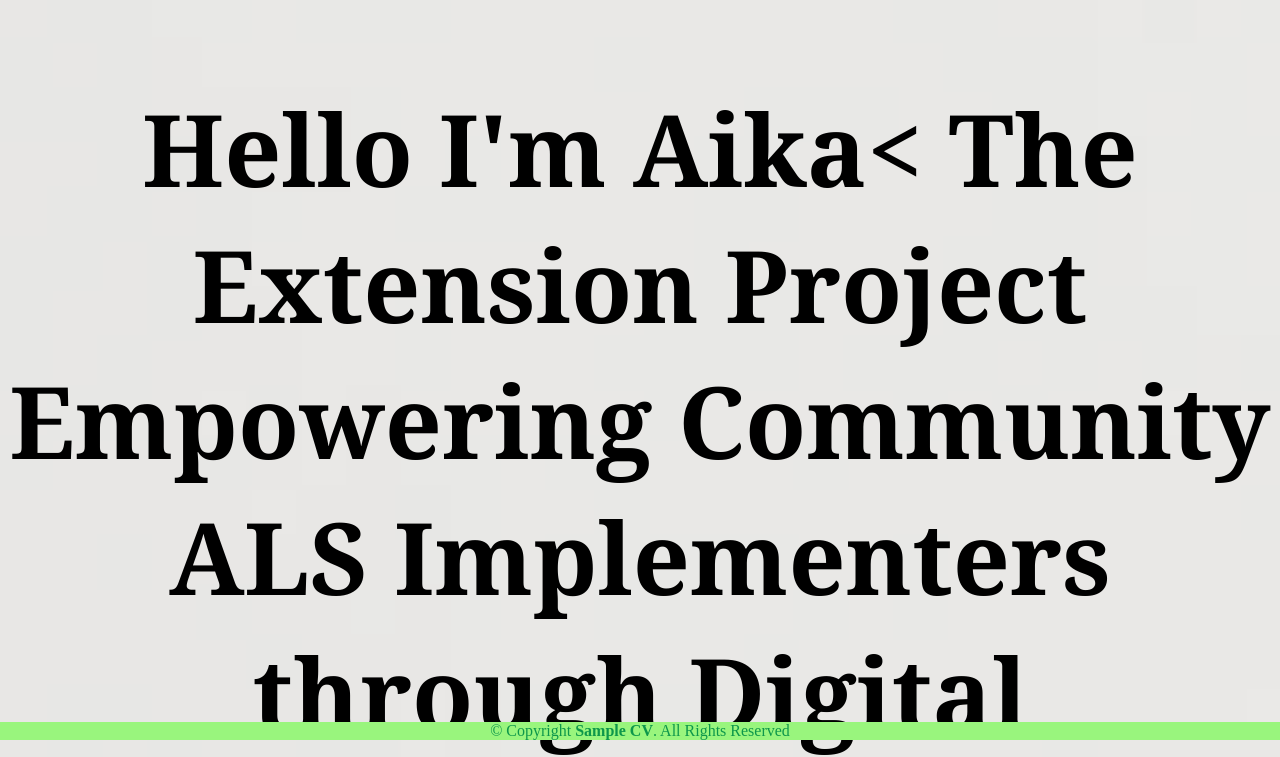
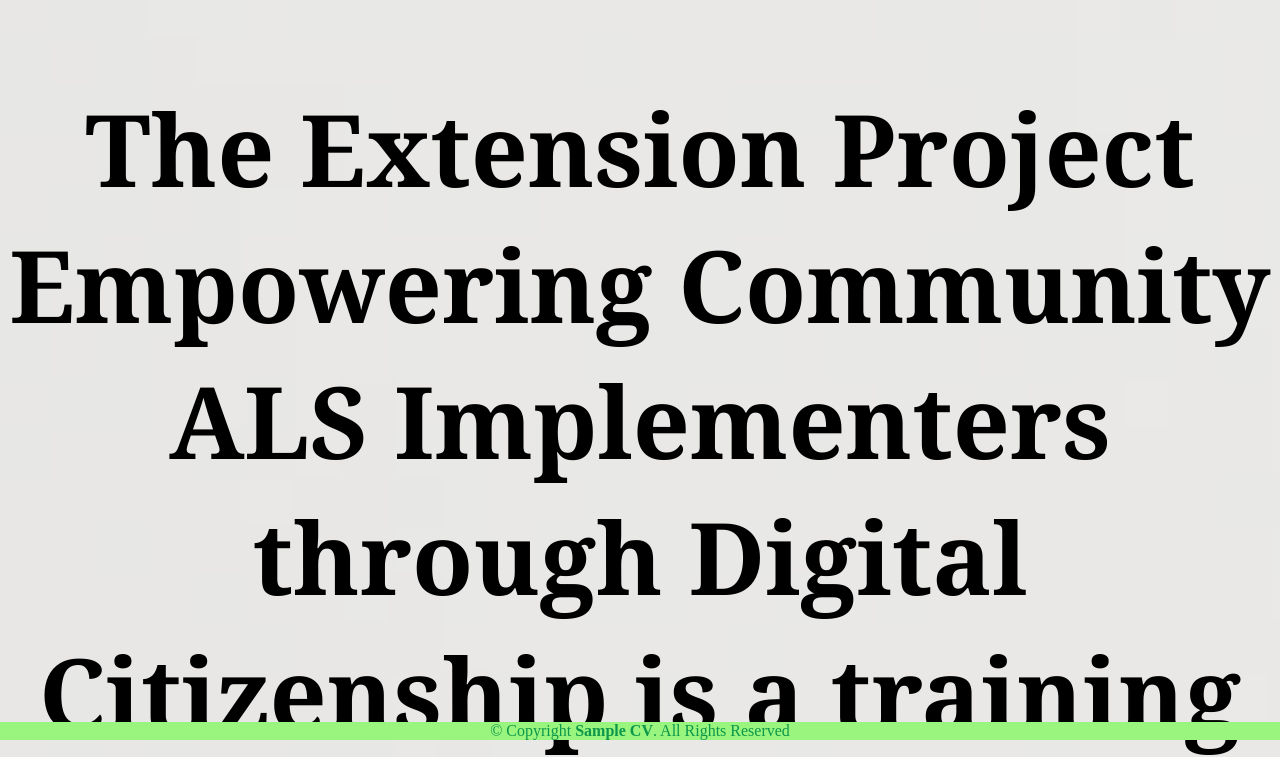
Before and after one commit to AikaTan12/newguinayao.github.io, a plain HTML site: page testi.html.html in a window 1280 px wide. Shown: the part 60-817 px from the top of the page. Drawn offline with Linux system fonts and the light colour scheme.

Commit message:
Update testi.html.html

```diff
--- a/testi.html.html
+++ b/testi.html.html
@@ -23,12 +23,11 @@
     </header>
 
     <section>
-           <h1>Hello I'm Aika<
-               The Extension Project Empowering Community ALS Implementers through Digital Citizenship is a training that enhances the knowledge and skills that I have in terms of digital citizenship. As a teacher and researcher who has great ambition toward progress and development, it is my concern that I should acquire the necessary skills to have a more productive outcome each time I impart new learnings to the learners.
+           <h1>The Extension Project Empowering Community ALS Implementers through Digital Citizenship is a training that enhances the knowledge and skills that I have in terms of digital citizenship. As a teacher and researcher who has great ambition toward progress and development, it is my concern that I should acquire the necessary skills to have a more productive outcome each time I impart new learnings to the learners.
 In this program, I have learned about the different branches of what I called when learning about computer systems. This program expands your learning in the areas of computer usage, such as:
 the common problems with desktop computers, to troubleshoot the basic problems of a desktop computer: creating and formatting spreadsheets, formulas, and functions; analyzing data and creating charts; using logical functions; and creating a simple web page.
 This program helps me in many ways. In this world where technology rises, as an educator, I should be able to learn, adopt, and apply technology because it lessens the time consumption of doing the things that need to be done.
-                  /h1>
+</h1>
     </section>
 
     <footer class>
```
